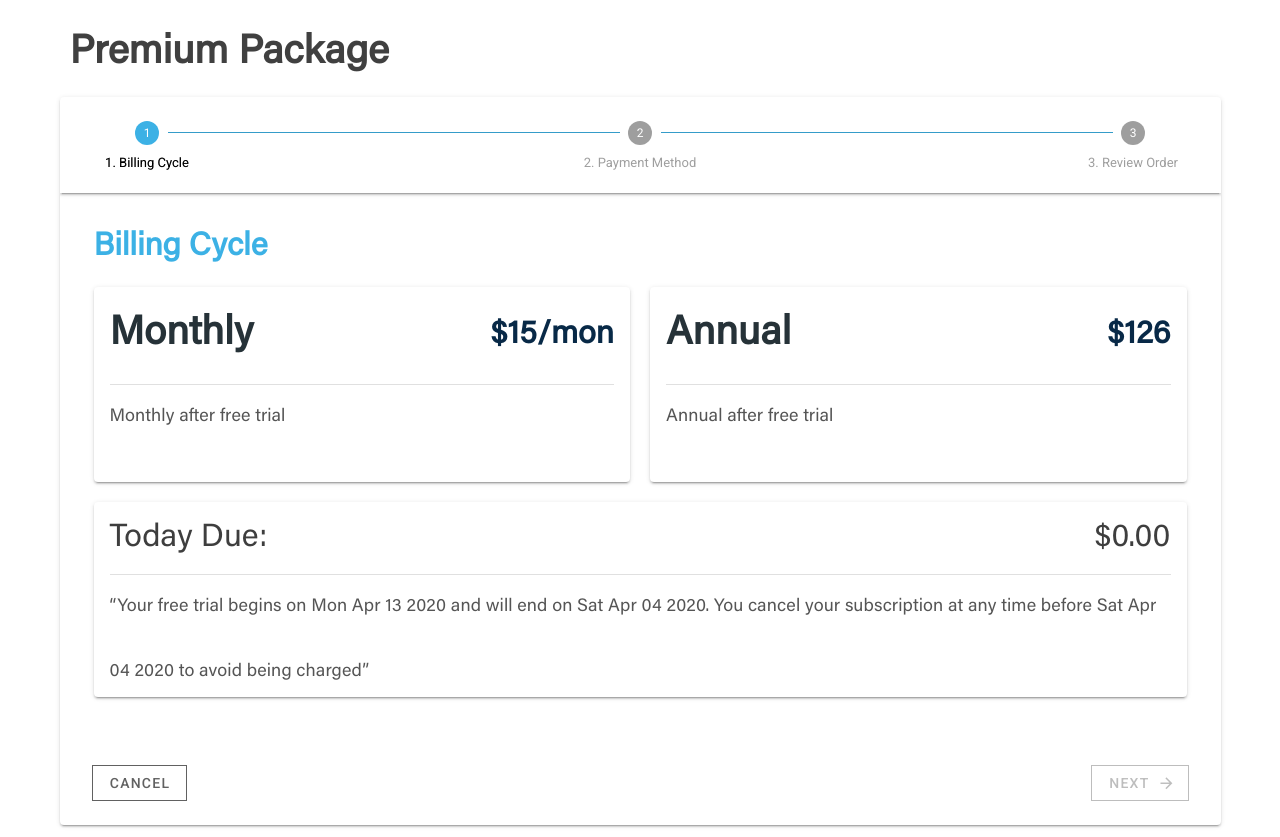
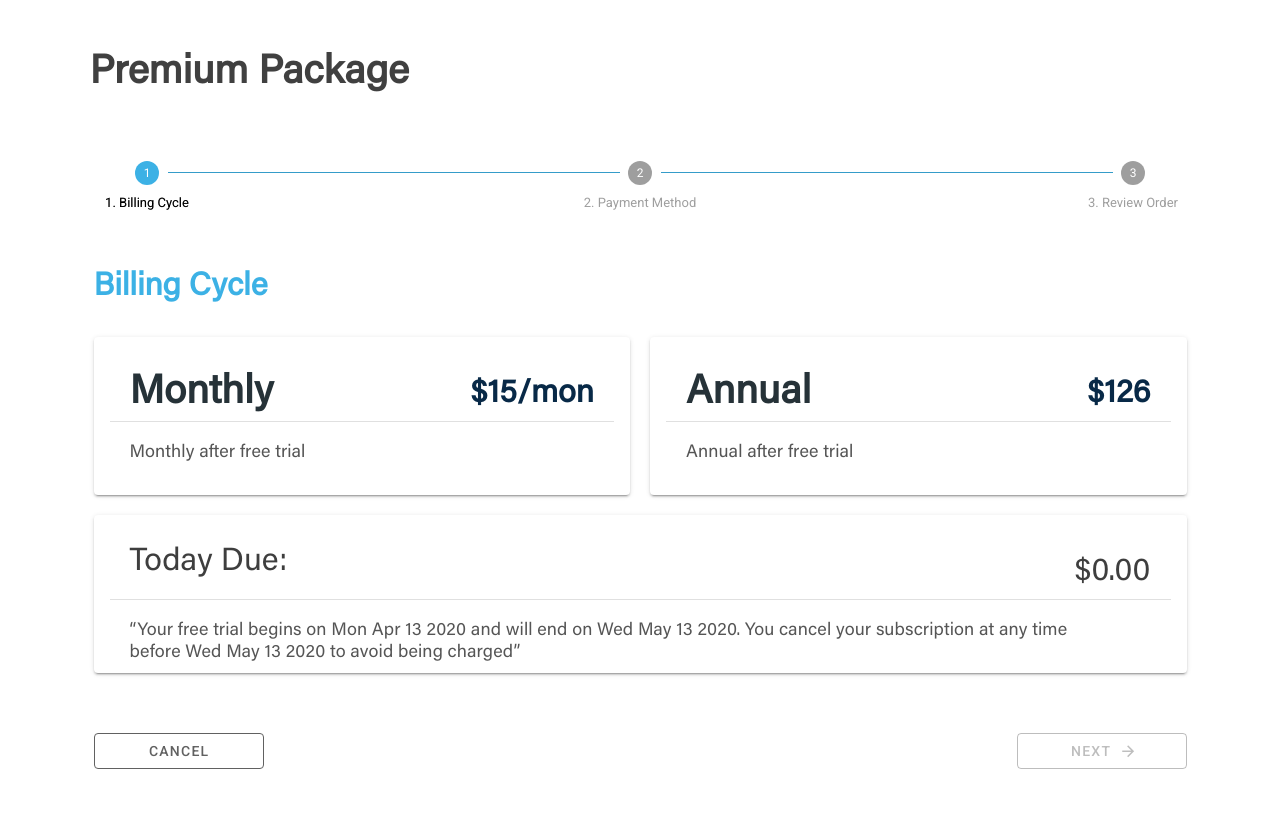
Before and after one commit to Quirkyhiring/test, a Vue app: page / in a window 1280 px wide. After the commit the page ends 800 px from the top, so only its background shows below. Built offline with nearby package versions, Linux system fonts and the light colour scheme.

Commit message:
vue-js hire-test

```diff
--- a/package.json
+++ b/package.json
@@ -12,7 +12,8 @@
     "core-js": "^3.6.4",
     "serve": "^11.3.0",
     "vue": "^2.6.11",
-    "vuetify": "^2.2.11"
+    "vuetify": "^2.2.11",
+    "vuex": "^3.1.3"
   },
   "devDependencies": {
     "@vue/cli-plugin-babel": "~4.3.0",
--- a/src/App.vue
+++ b/src/App.vue
@@ -4,9 +4,9 @@
     <div class = "premium">
       Premium Package
     </div>
-    <v-stepper v-model="e1" alt-labels justify-center>
-    <v-stepper-header>
-      <v-stepper-step :complete="e1 > 1" step="1" color="#3CB1E5" style = "font-size:13px">1. Billing Cycle</v-stepper-step>
+    <v-stepper v-model="e1" alt-labels justify-center class = "elevation-0">
+    <v-stepper-header class = "elevation-0">
+      <v-stepper-step :complete="e1 > 1" step="1" color="#3CB1E5" style = "font-size:13px" >1. Billing Cycle</v-stepper-step>
 
       <v-divider color = "#3CB1E5"></v-divider>
 
@@ -98,16 +98,16 @@
             </v-card>
         </v-col>
       </v-row>
-      <v-row no-gutters>
+      <v-row no-gutters style = "padding-left: 10px; padding-right: 10px">
         <v-col cols = "12" xs="6" sm = "6" md = "6" lg = "6" xl = "6">
           <v-row no-gutters justify="start">
-            <v-btn class="ma-2" tile outlined color="grey darken-2">CANCEL
+            <v-btn class="button" tile outlined color="grey darken-2">CANCEL
           </v-btn>
           </v-row>
         </v-col>
         <v-col cols = "12" xs="6" sm = "6" md = "6" lg = "6" xl = "6">
           <v-row no-gutters justify = "end">
-            <v-btn class="ma-2" tile outlined color="primary" @click="e1 = 2" :disabled="!isCycleSelected?'':disabled">NEXT
+            <v-btn class="button" tile outlined color="primary" @click="e1 = 2" :disabled="!isCycleSelected?'':disabled">NEXT
             <v-icon right>mdi-arrow-right</v-icon>
           </v-btn>
           </v-row>
@@ -119,7 +119,7 @@
         <div class = "billing"> Payment Method </div>
         <v-row no-gutters="">
           <v-col cols="12" sm="6">
-            <v-card style="padding-top: 50px; padding-bottom: 50px; margin: 10px" @click = "onMasterCard()">
+            <v-card class = "card-payment" @click = "onMasterCard()">
               <v-row justify="center" align="center">
               <v-col cols="13" sm="1">
               <v-checkbox v-model="bMasterCard"></v-checkbox>
@@ -167,12 +167,12 @@
           </v-col>
 
           <v-col cols="12" sm="6">
-            <v-card style="padding: 40px; margin: 10px" @click = "onPayPal()">
-              <v-row  justify = "center" align = "center">
-                <v-col cols="12" sm="1" justify = "center" align = "center">
+            <v-card class = "card-payment" style = "padding: 20px" @click = "onPayPal()">
+              <v-row justify="center" align="center">
+                <v-col cols="12" sm="1" justify="center" align="center">
                   <v-checkbox v-model="bPayPal"></v-checkbox>
                 </v-col>
-                <v-col cols="12" sm="11" justify = "center" align = "center">
+                <v-col cols="12" sm="11" justify="center" align="center">
                 <svg width="105" height="102" viewBox="0 0 105 102" fill="none" xmlns="http://www.w3.org/2000/svg" xmlns:xlink="http://www.w3.org/1999/xlink">
                 <rect width="105" height="102" fill="url(#pattern2)"/>
                 <defs>
@@ -187,7 +187,7 @@
             </v-card>
           </v-col>
         </v-row>
-        <v-row>
+        <v-row style="padding: 10px">
           <v-col cols="12" sm="6" v-if="bMasterCard == true">
             <v-row>
                <v-col cols="12" sm="6" md="6">
@@ -195,8 +195,6 @@
                 class = "text-form"
                   label="FirstName"
                   v-model="FirstName"
-                  :rules="[() => !!FirstName || 'This field is required']"
-                  required
                   filled
                 ></v-text-field>
               </v-col>
@@ -205,24 +203,16 @@
                 class = "text-form"
                   label="LastName"
                   v-model="LastName"
-                  :rules="[() => !!LastName || 'This field is required']"
-                  required
                   filled
                 ></v-text-field>
               </v-col>
             </v-row>
-            <v-row>
-               <v-col cols="12" sm="12" md="12">
             <v-text-field
             class = "text-form"
               label="Credit Number Card"
               v-model="CreditNumberCard"
-                  :rules="[() => !!CreditNumberCard || 'This field is required']"
-                  required
               filled
             ></v-text-field>
-              </v-col>
-            </v-row>
             <p class="text-expiration"> Expiration Date </p>
             <v-row>
               <v-col cols="12" sm="3" md="3">
@@ -232,8 +222,6 @@
                 v-model="month"
                 :items="months"
                 label="MM"
-                :rules="[() => !!month || 'This field is required']"
-                required
                 filled
               ></v-autocomplete>
               </v-col>
@@ -244,8 +232,6 @@
                 v-model="year"
                 :items="years"
                 label="YY"
-                :rules="[() => !!year || 'This field is required']"
-                required
                 filled
               ></v-autocomplete>
               </v-col>
@@ -254,49 +240,35 @@
                 class = "text-form"
                   label="Security Code"
                   v-model="SecurityCode"
-                  :rules="[() => !!SecurityCode || 'This field is required']"
-                  required
                   filled
                 ></v-text-field>
               </v-col>
             </v-row>
-            <v-row>
-              <v-col cols="12" sm="12" md="12">
               <v-autocomplete
               class = "text-form"
               ref="country"
               v-model="country"
               :items="countries"
               label="Country"
-                :rules="[() => !!country || 'This field is required']"
-                required
               filled
             ></v-autocomplete>
-                </v-col>
-              </v-row>
-              <v-row>
-                <v-col cols="12" sm="12" md="12">
             <v-text-field
               class = "text-form"
-                    label="Credit Number Card"
-                    v-model="CreditNumberCard"
-                    :rules="[() => !!CreditNumberCard || 'This field is required']"
-                    required
+              label="Postal Code"
+              v-model="PostalCode"
               filled>
             </v-text-field>
-                </v-col>
-              </v-row>
               <v-row no-gutters>
               <v-col cols = "12" xs="6" sm = "6" md = "6" lg = "6" xl = "6">
                   <v-row no-gutters justify="start">
-                  <v-btn class="ma-2" tile outlined color="grey darken-2" @click="e1 = 1">
+                  <v-btn class="button" tile outlined color="grey darken-2" @click="e1 = 1">
                     <v-icon left >mdi-arrow-left</v-icon> BACK
                 </v-btn>
                 </v-row>
               </v-col>
               <v-col cols = "12" xs="6" sm = "6" md = "6" lg = "6" xl = "6">
                 <v-row no-gutters justify = "end">
-                  <v-btn class="ma-2" tile outlined color="primary" @click="e1 = 3" :disabled="!isPaymentMethodSelected?'':disabled">NEXT
+                  <v-btn class="button" tile outlined color="primary" @click="e1 = 3" :disabled="!isPaymentMethodSelected?'':disabled">NEXT
                   <v-icon right>mdi-arrow-right</v-icon>
                 </v-btn>
                 </v-row>
@@ -434,8 +406,7 @@
 
       <v-stepper-content step="3">
         <div class="billing"> Review Order </div>
-          <v-card>
-
+          <v-card style = "margin-bottom: 50px">
           <v-card-text>
             <v-row>
               <v-col cols="12" sm="6">
@@ -488,7 +459,7 @@
       <v-row no-gutters>
         <v-col cols = "12" xs="6" sm = "6" md = "6" lg = "6" xl = "6">
           <v-row no-gutters justify="start">
-            <v-btn class="ma-2" tile outlined color="grey darken-2" @click="e1 = 2">
+            <v-btn class="button" tile outlined color="grey darken-2" @click="e1 = 2">
               <v-icon left >mdi-arrow-left</v-icon> BACK
           </v-btn>
           </v-row>
@@ -497,7 +468,7 @@
         <v-row justify="end">
           <v-dialog v-model="dialog" persistent width="400px" height="226px">
             <template v-slot:activator="{ on }">
-              <v-btn class = "ma-2" color="info" dark v-on="on">PLACE ORDER</v-btn>
+              <v-btn @click = "onPlaceOrder()" class = "button" style = "margin-right: 12px" color="info" v-on="on">PLACE ORDER </v-btn>
             </template>
             <v-card>
               <v-card-text style = "padding: 20px 60px 20px 50px">
@@ -524,9 +495,11 @@
 
 <script>
 
+
 export default{
 
   data: () => ({
+
     curDate: "",
     expireDate: "",
     dialog: false,
@@ -538,11 +511,17 @@ export default{
     e1: 1,
     isCycleSelected:false,
     isPaymentMethodSelected: false,
-    type:""
-
+    type:"",
+    FirstName:"",
+    LastName:"",
+    CreditNumberCard:"",
+    month:"",
+    year:"",
+    SecurityCode:"",
+    country:"",
+    PostalCode:""
   }),
   methods:{
-
     onMonth()
       {
         this.isCycleSelected = true;
@@ -565,7 +544,30 @@ export default{
       this.bMasterCard = false;
     },
     onPlaceOrder(){
-
+      console.log("onPlaceOrder");
+      this.$store.dispatch('postData', {
+        id: 1,
+        payment_method: "VIS",
+        "first_name": this.first_name,
+        "last_name": this.last_name,
+        "card_number": this.CreditNumberCard,
+        "expiration_month": this.month,
+        "expiration_year": this.year,
+        "cvv": "090",
+        "country": this.country,
+        "postal_code": this.postal_code,
+        "save_info": false,
+        "metadata": null,
+        "account": 1
+      })
+      .then(resp =>{
+        if(resp.status == 200){
+          console.log("success");
+        }
+      })
+      .catch(err => {
+        console.log(err);
+      })
     },
     onOKAY(){
       this.e1 = 1;
@@ -576,7 +578,7 @@ created()
     {
         this.curDate = new Date().toDateString();
         this.expireDate = new Date();
-        this.expireDate.setDate(this.expireDate.getMonth() + 1);
+        this.expireDate.setDate(this.expireDate.getDate() + 30);
         this.expireDate = this.expireDate.toDateString();
     }
 
--- a/src/assets/css/global.css
+++ b/src/assets/css/global.css
@@ -4,7 +4,7 @@
 }
 .premium{
     /* Title */
-    padding: 10px;
+    padding: 30px;
     font-family: Acumin Pro;
     font-style: normal;
     font-weight: 600;
@@ -18,7 +18,7 @@
     color: #404040;
   }
   .billing{
-    padding: 10px;
+    padding: 10px 10px 20px 10px;
     font-family: Acumin Pro;
     font-style: normal;
     font-weight: 600;
@@ -29,57 +29,68 @@
     align-items: center;
     color: #3CB1E5;
   }
+  .card:focus{
+    background-color: #D3EDF9;
+  }
   .card{
+    padding-top: 20px;
     margin: 10px;
     background: #FFFFFF;
     /* card_shadow */
-
     box-shadow: 0px 2px 6px rgba(82, 82, 82, 0.25);
     border-radius: 6px;
-    height: 195px;
+    height: 158px;
+  }
+  .card-payment:focus{
+    background-color: #D3EDF9;
+  }
+
+  .card-payment{
+    margin: 10px;
+    height: 220px;
+    display: flex;
   }
   .SubTitle{
     font-family: Acumin Pro;
     font-style: normal;
     font-weight: normal;
     font-size: 18px;
-    line-height: 65px;
+    padding: 20px 10px 0px 20px;
     /* or 361% */
-
     display: flex;
     align-items: center;
-
     color: #555555;
   }
   .Price{
-
+    padding-right: 20px;
     font-family: Acumin Pro;
     font-style: normal;
     font-weight: 600;
     font-size: 32px;
-    line-height: 65px;
+    padding-top: 10px;
     /* or 203% */
-    text-align-last: right;
+    text-align: right;
     color: #082947;
   }
 
   .card-title{
+    padding-left: 20px;
     font-family: Acumin Pro;
     font-style: normal;
     font-weight: 600;
     font-size: 40px;
-    line-height: 65px;
+    padding-top: 10px;
     /* or 162% */
     display: flex;
     align-items: center;
     color: #263238;
   }
   .today-title{
+    padding-left: 20px;
     font-family: Acumin Pro;
     font-style: normal;
     font-weight: 500;
     font-size: 32px;
-    line-height: 40px;
     /* or 125% */
 
     display: flex;
@@ -88,11 +99,11 @@
     color: #3E3E3E;
   }
   .today-subtitle{
+    padding: 20px 60px 0px 20px;
     font-family: Acumin Pro;
     font-style: normal;
     font-weight: normal;
     font-size: 18px;
-    line-height: 65px;
     /* or 361% */
 
     display: flex;
@@ -101,11 +112,12 @@
     color: #555555;
   }
   .today-price{
+    padding-right: 20px;
+    padding-top: 10px;
     font-family: Acumin Pro;
     font-style: normal;
     font-weight: 500;
     font-size: 32px;
-    line-height: 40px;
     /* or 125% */
     text-align: right;
     display: flexbox;
@@ -133,6 +145,7 @@
     line-height: 22px;
   }
   .text-form{
+    padding-left: 20px;
     font-family: Acumin Pro;
     font-style: normal;
     font-weight: normal;
@@ -158,11 +171,15 @@
     font-style: normal;
     font-weight: 600;
     font-size: 20px;
-    line-height: 30px;
     /* or 150% */
-
+    border-radius: 0px;
     display: flex;
     align-items: center;
     text-align: center;
     text-transform: uppercase;
   }
+  .button{
+    border-radius: 4px;
+    width: 170px;
+    height: 48px;
+  }
```
Also changed, not shown: src/main.js (+7 -0 lines), src/store/index.js (added, +25 -0 lines), 1 other file (tests, documents, lock files or other folders). Lines whose indentation alone changed are shown as unchanged.
